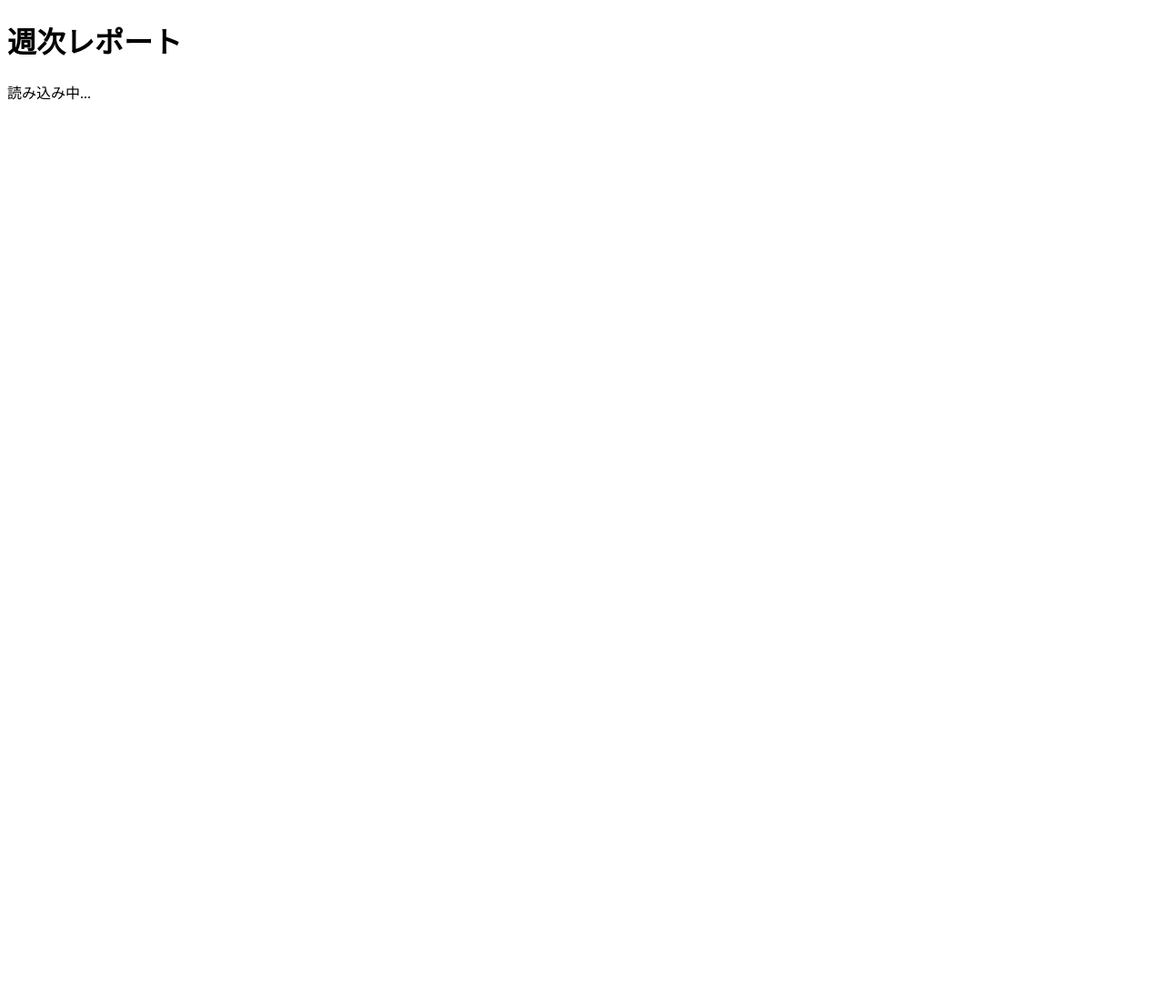
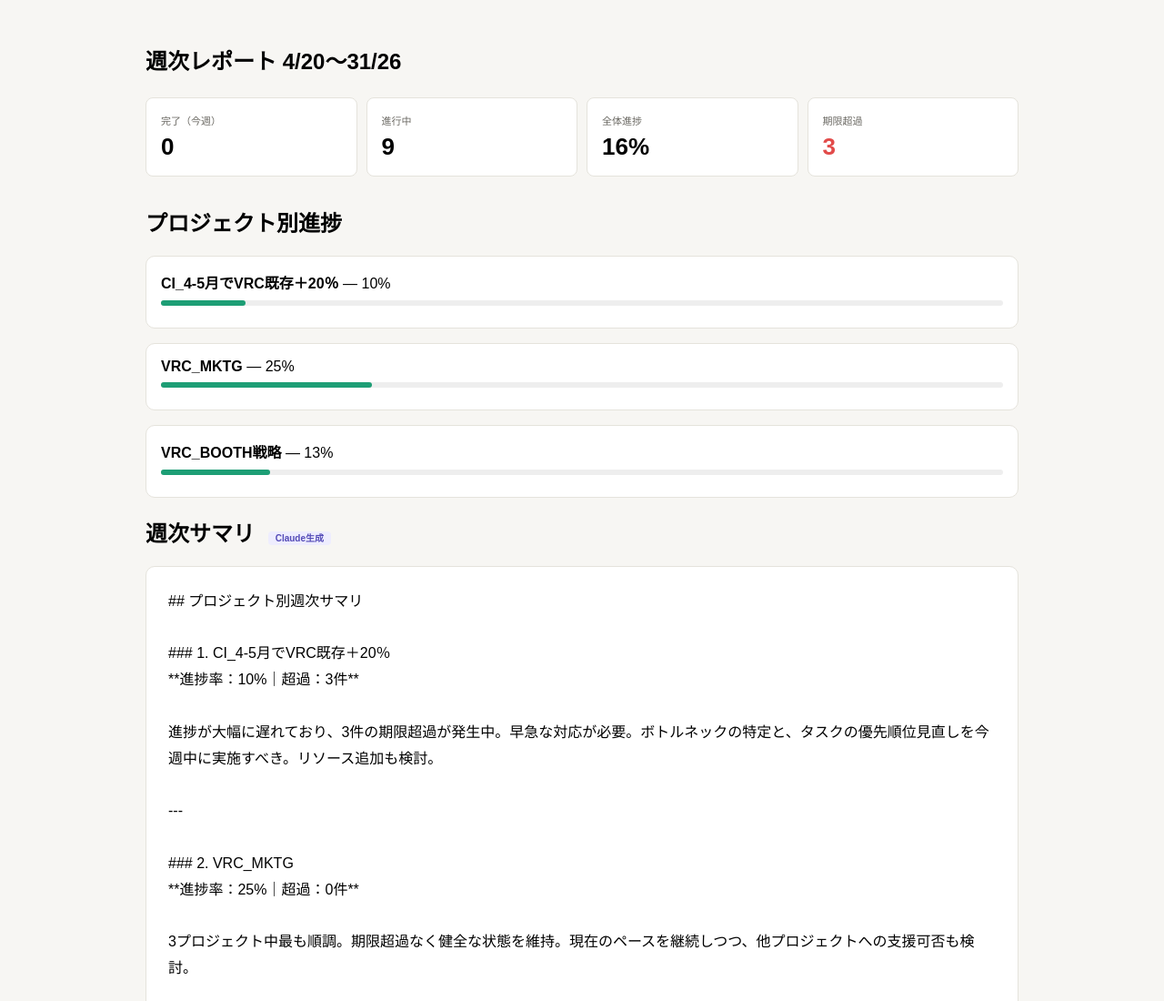
Before and after one commit to mctoka8low/linear-dashboard2, a website: page docs/index.html in a window 1280 px wide. Shown: the top 1100 px of the page at 91% size. Before the commit the page ends 800 px from the top, so only its background shows below. Drawn offline with Linux system fonts and the light colour scheme.

Commit message:
fix: update index.html

```diff
--- a/docs/index.html
+++ b/docs/index.html
@@ -1 +1,49 @@
-<!DOCTYPE html><html lang="ja"><head><meta charset="UTF-8"><meta name="viewport" content="width=device-width,initial-scale=1"><title>週次レポート</title></head><body><h1>週次レポート</h1><div id="app">読み込み中...</div><script>fetch("./report.json").then(r=>r.json()).then(d=>{document.getElementById("app").innerHTML="<p>レ
+<!DOCTYPE html>
+<html lang="ja">
+<head>
+<meta charset="UTF-8">
+<meta name="viewport" content="width=device-width,initial-scale=1">
+<title>週次レポート</title>
+<style>
+body{font-family:sans-serif;max-width:960px;margin:0 auto;padding:2rem;background:#f7f6f3}
+h1{font-size:1.5rem;margin-bottom:1.5rem}
+.metrics{display:grid;grid-template-columns:repeat(4,1fr);gap:10px;margin-bottom:2rem}
+.metric{background:#fff;border:1px solid #e5e3dc;border-radius:8px;padding:1rem}
+.metric-label{font-size:11px;color:#6b6963;margin-bottom:6px}
+.metric-value{font-size:26px;font-weight:600}
+.metric-value.danger{color:#E24B4A}
+.project{background:#fff;border:1px solid #e5e3dc;border-radius:10px;padding:1rem;margin-bottom:1rem}
+.progress-bar{height:6px;background:#eee;border-radius:99px;margin:8px 0}
+.progress-fill{height:6px;background:#1D9E75;border-radius:99px}
+.summary{background:#fff;border:1px solid #e5e3dc;border-radius:10px;padding:1.5rem;white-space:pre-wrap;line-height:1.8}
+.tag{font-size:10px;background:#EEEDFE;color:#534AB7;padding:2px 8px;border-radius:4px;margin-left:8px}
+</style>
+</head>
+<body>
+<h1>週次レポート <span id="week-label"></span></h1>
+<div id="metrics" class="metrics"></div>
+<h2>プロジェクト別進捗</h2>
+<div id="projects"></div>
+<h2>週次サマリ <span class="tag">Claude生成</span></h2>
+<div id="summary" class="summary">読み込み中...</div>
+<script>
+fetch('./report.json').then(r=>r.json()).then(d=>{
+  const f=new Date(d.weekFrom),t=new Date(d.weekTo);
+  document.getElementById('week-label').textContent=f.getMonth()+1+'/'+f.getDate()+'〜'+t.getMonth()+1+'/'+t.getDate();
+  const s=d.summary;
+  document.getElementById('metrics').innerHTML=
+    '<div class="metric"><div class="metric-label">完了（今週）</div><div class="metric-value">'+s.totalCompleted+'</div></div>'+
+    '<div class="metric"><div class="metric-label">進行中</div><div class="metric-value">'+s.totalInProgress+'</div></div>'+
+    '<div class="metric"><div class="metric-label">全体進捗</div><div class="metric-value">'+s.overallProgress+'%</div></div>'+
+    '<div class="metric"><div class="metric-label">期限超過</div><div class="metric-value'+(s.totalOverdue>0?' danger':'')+'">'+s.totalOverdue+'</div></div>';
+  document.getElementById('projects').innerHTML=d.projects.map(p=>
+    '<div class="project"><b>'+p.name+'</b> — '+p.progress+'%'+
+    '<div class="progress-bar"><div class="progress-fill" style="width:'+p.progress+'%"></div></div>'+
+    p.completedThisWeek.map(t=>'<span style="font-size:12px;margin-right:8px">✓ '+t.title+'</span>').join('')+
+    '</div>'
+  ).join('');
+  document.getElementById('summary').textContent=d.aiSummary||'サマリなし';
+}).catch(e=>{document.getElementById('summary').textContent='エラー: '+e.message});
+</script>
+</body>
+</html>
```
